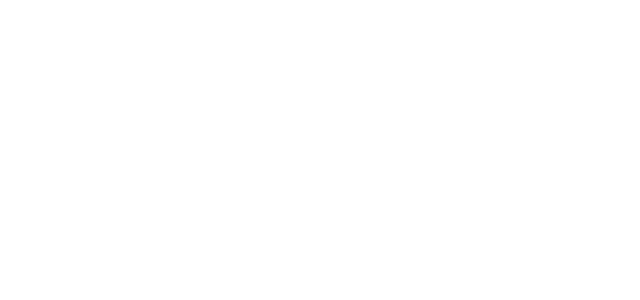
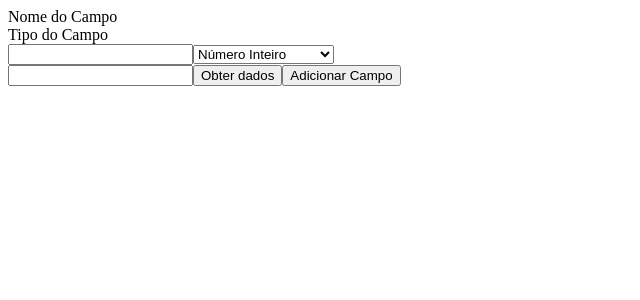
Before and after one commit to JuniorBandeira7/web_mock_generator, a Next.js app: page / in a window 1280 px wide. Shown: the top 300 px of the page, without its empty margins (0-640 px from the left). Built offline with nearby package versions, Linux system fonts and the light colour scheme.

Commit message:
feature de baixar json

```diff
--- a/src/app/page.tsx
+++ b/src/app/page.tsx
@@ -1,9 +1,75 @@
-import Image from "next/image";
+"use client"
+import { useState } from "react";
 
 export default function Home() {
+  const [campos, setCampos] = useState([{ nome: '', tipo: '' }])
+  const [tipos, setTipos] = useState<Array<string>>([])
+  const [nomes, setNomes] = useState<Array<string>>([])
+  const [quantidade, setQuantidade] = useState<number>(1)
+
+  const adcionarCampo = () => {
+    setCampos(prev => [...prev, { nome: '', tipo: '' }])
+  }
+
+  const obterDados = () => {
+    const texts = document.querySelectorAll<HTMLInputElement>('input[type="text"]')
+    const selects = document.querySelectorAll<HTMLSelectElement>('select')
+
+    const values = Array.from(texts).map((input, index) => ({
+      name: input.value,
+      type: selects[index]?.value || ''
+    }))
+
+    return values
+  }
+
+  const enviarEBaixar =  async () => {
+    const mergedField = obterDados()
+    console.log(obterDados())
+    try {
+      const response = await fetch(`/api/generate/${quantidade}`, {
+        method: "POST",
+        headers: {"Content-Type": "application/json"},
+        body: JSON.stringify(mergedField)
+      }).then(response => response.blob())
+        .then(blob => {
+          const link = document.createElement("a");
+          link.href = URL.createObjectURL(blob);
+          link.download = "dados.json";
+          link.click();
+      })
+    } catch (error) {
+      alert(`Erro ao baixar: ${error}`)
+    }
+  }
+
   return (
     <>
-
+      <div>
+        <div className="flex flex-row gap-4">
+          <div>Nome do Campo</div>
+          <div>Tipo do Campo</div>
+        </div>
+          {campos.map(() => (
+            <div className="flex flex-row gap-4" >
+              <input type="text" className="text-black"/>
+              <select name="type" id="type" className="text-black select">
+                <option value="Número Inteiro">Número Inteiro</option>
+                <option value="Número">Número</option>
+                <option value="Nome">Nome</option>
+                <option value="Email">Email</option>
+                <option value="Data de nascimento">Data de nascimento</option>
+                <option value="Senha">Senha</option>
+                <option value="Telefone">Telefone</option>
+              </select>
+            </div>
+          ))}
+        <div className="flex flex-row gap-4">
+          <input type="number" className="text-black" name="quantidade" id="quantidade" onChange={(e) => {setQuantidade(e.target.valueAsNumber)}}/>
+          <button onClick={enviarEBaixar}>Obter dados</button>
+          <button onClick={adcionarCampo}>Adicionar Campo</button>
+        </div>
+      </div>
     </>
   );
 }
```
